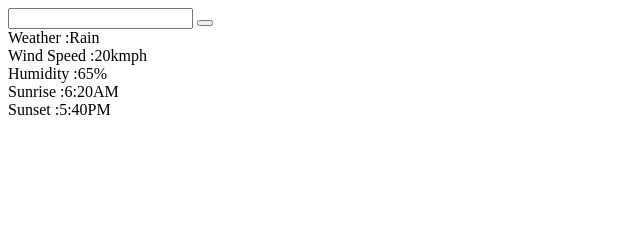
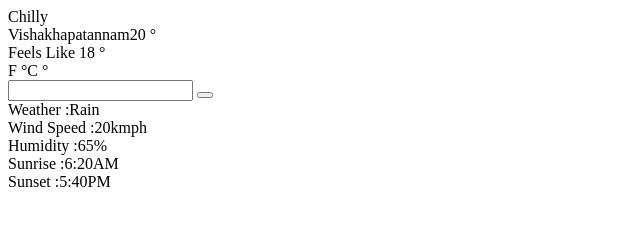
Before and after one commit to DasTapan/Weather-App, a plain HTML site: page index.html in a window 1280 px wide. Shown: the whole page, without its empty margins (0-640 px from the left). Drawn offline with Linux system fonts and the light colour scheme.

Commit message:
Orient first weather box items

```diff
--- a/index.html
+++ b/index.html
@@ -13,12 +13,12 @@
         <div class="weather">
           <div class="icon-div">
             <div class="icon"></div>
-            <span></span>
+            <span>Chilly</span>
           </div>
-          <span></span><span></span>
+          <span>Vishakhapatannam</span><span>20 &deg;</span>
         </div>
-        <div class="weather"><span></span><span></span></div>
-        <div class="weather"><span></span><span></span></div>
+        <div class="weather"><span>Feels Like </span><span>18 &deg;</span></div>
+        <div class="weather"><span>F &deg;</span><span>C &deg;</span></div>
       </div>
       <div class="right-box">
         <div class="form-box">
```
